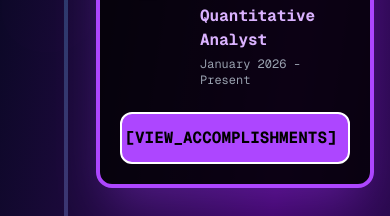
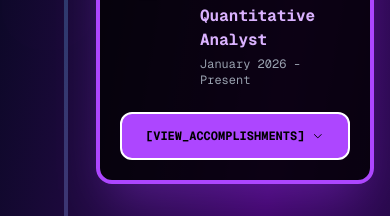
Before and after one commit to thatdudePranay/portfolio-website, a Next.js app: page / in a window 390 px wide. Shown: the part 4080-4296 px from the top of the page. Built offline with nearby package versions, Linux system fonts and the light colour scheme.

Commit message:
BackToTop Button Adjustment, and minor display fixes, padding

```diff
--- a/app/Extracurriculars.js
+++ b/app/Extracurriculars.js
@@ -253,7 +253,7 @@ export default function Extracurriculars() {
                               onClick={() => setOpenIndex(isOpen ? null : index)}
                               className={`w-full mt-4 px-6 py-3 rounded-xl ${colors.bg} text-black font-bold hover:opacity-90 transition-all flex items-center justify-center gap-2 border-2 border-white`}
                             >
-                              <span>{isOpen ? '[HIDE_DETAILS]' : '[VIEW_ACCOMPLISHMENTS]'}</span>
+                              <span className="text-xs md:text-base">{isOpen ? '[HIDE_DETAILS]' : '[VIEW_ACCOMPLISHMENTS]'}</span>
                               <svg
                                 className={`w-5 h-5 transition-transform duration-300 ${isOpen ? 'rotate-180' : ''}`}
                                 fill="none"
@@ -297,7 +297,7 @@ export default function Extracurriculars() {
         </div>
       </div>
 
-      <div className="h-[40vh]"></div>
+      <div className="h-[20vh] md:h-[40vh]"></div>
     </section>
   );
 }
--- a/app/page.js
+++ b/app/page.js
@@ -660,7 +660,7 @@ export default function Home() {
       {/* Back to Top Button */}
       <button
         onClick={scrollToTop}
-        className={`fixed bottom-8 right-8 z-50 bg-gradient-to-r from-cyan-500 to-purple-500 text-white p-4 rounded-full shadow-2xl hover:shadow-cyan-500/50 transition-all duration-300 hover:scale-110 border-2 border-white ${
+        className={`fixed bottom-8 right-8 z-[100] bg-gradient-to-r from-cyan-500 to-purple-500 text-white p-4 rounded-full shadow-2xl hover:shadow-cyan-500/50 transition-all duration-300 hover:scale-110 border-2 border-white ${
           showBackToTop ? 'opacity-100 translate-y-0' : 'opacity-0 translate-y-10 pointer-events-none'
         }`}
         aria-label="Back to top"
```
